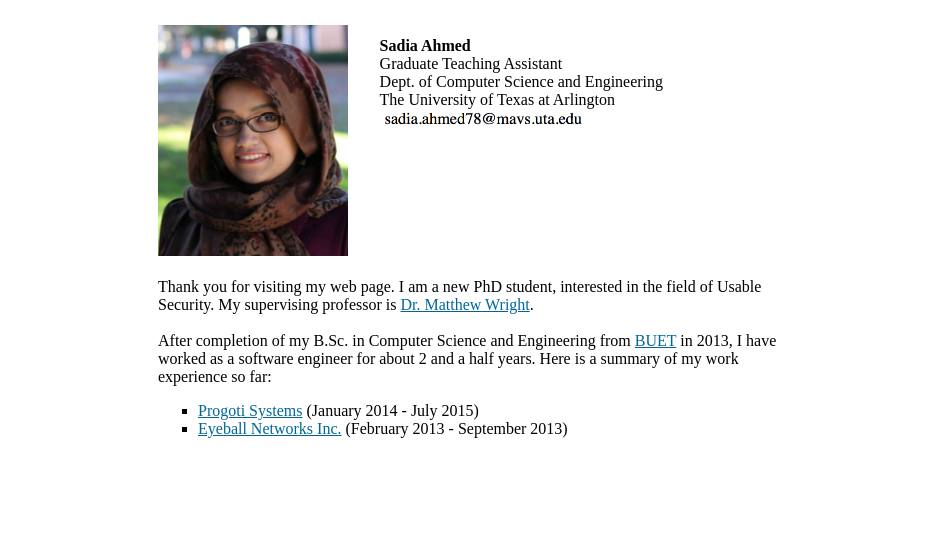
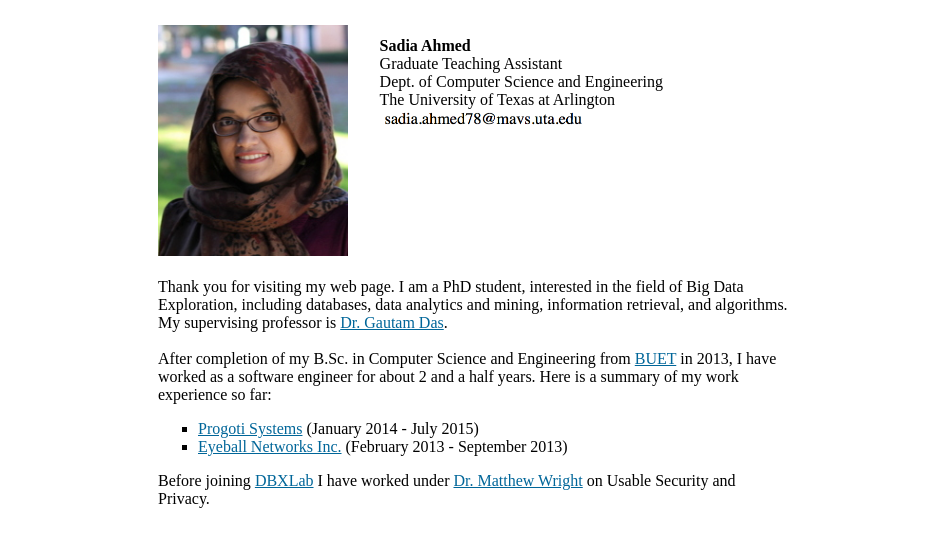
Before and after one commit to sadiaahmed/sadiaahmed.github.com, a plain HTML site: page index.html in a window 1280 px wide. Shown: the part 85-632 px from the top of the page, without its empty margins (166-1113 px from the left). Drawn offline with Linux system fonts and the light colour scheme.

Commit message:
now working under Dr. Das

```diff
--- a/index.html
+++ b/index.html
@@ -105,7 +105,7 @@ a:active {
 
 <div id="details">
 <br/>
-Thank you for visiting my web page. I am a new PhD student, interested in the field of Usable Security. My supervising professor is <a href="https://www.uta.edu/profiles/matthew-wright">Dr. Matthew Wright</a>.
+Thank you for visiting my web page. I am a PhD student, interested in the field of Big Data Exploration, including databases, data analytics and mining, information retrieval, and algorithms. My supervising professor is <a href="http://ranger.uta.edu/~gdas/">Dr. Gautam Das</a>.
 <br/><br/>
 
 
@@ -117,6 +117,10 @@ After completion of my B.Sc. in Computer Science and Engineering from <a href="h
   <li><a href="http://www.eyeball.com/">Eyeball Networks Inc.</a> (February 2013 - September 2013)</li>
 </ul>
 
+
+Before joining <a href="http://dbxlab.uta.edu/">DBXLab</a> I have worked under <a href="https://www.rit.edu/gccis/computingsecurity/people/matthew-wright">Dr. Matthew Wright</a> on Usable Security and Privacy.
+
+
 </div>
 
 
```
